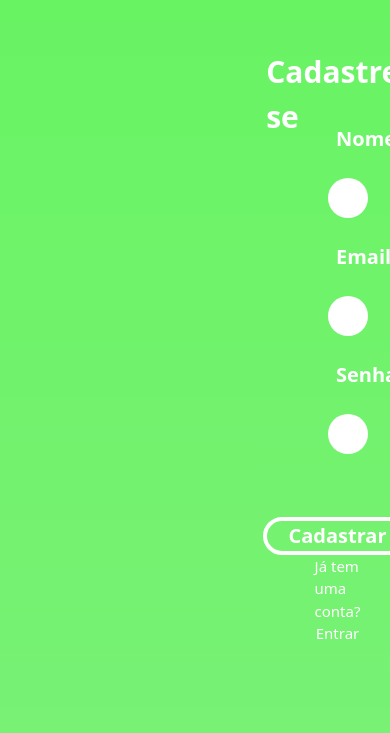
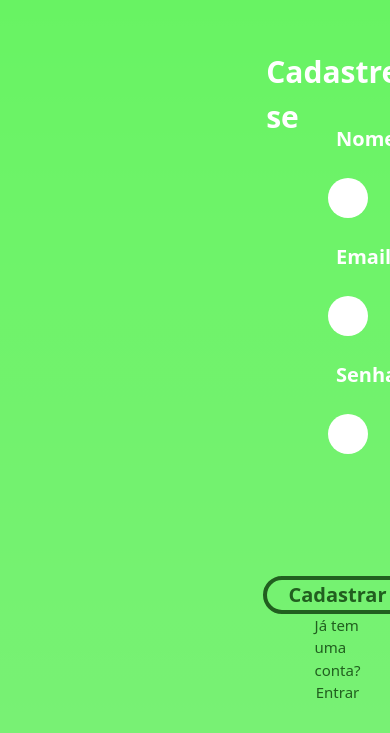
Before and after one commit to erlizaellen/projetobempet, a Next.js app: page /cadastro in a window 390 px wide. Shown: the part 111-844 px from the top of the page. Built offline with nearby package versions, Linux system fonts and the light colour scheme.

Commit message:
Cadastro responsivo 2

```diff
--- a/src/pages/cadastro/index.jsx
+++ b/src/pages/cadastro/index.jsx
@@ -30,10 +30,10 @@ export default function Cadastro() {
               className="w-[90%] h-[30px] bg-white p-5 m-2 rounded-3xl"
             />
           </div>
-            <div className="w-full h-[40%] justify-center flex-col items-center flex">
-            <button className="text-white font-bold text-[20px] cursor-pointer
-            border border-4 rounded-3xl w-[150px]">Cadastrar</button>
-        <p className="text-white text-[15px] flex flex-col items-center">Já tem uma conta?
+            <div className="w-full h-[60%] justify-center flex-col items-center flex">
+            <button className="text-[#215f1f] font-bold text-[20px] cursor-pointer
+            border-4 rounded-3xl w-[150px]">Cadastrar</button>
+        <p className="text-[#215f1f] text-[15px] flex flex-col items-center">Já tem uma conta?
               <a className="cursor-pointer" href="">Entrar</a>
             </p>
           </div>
```
